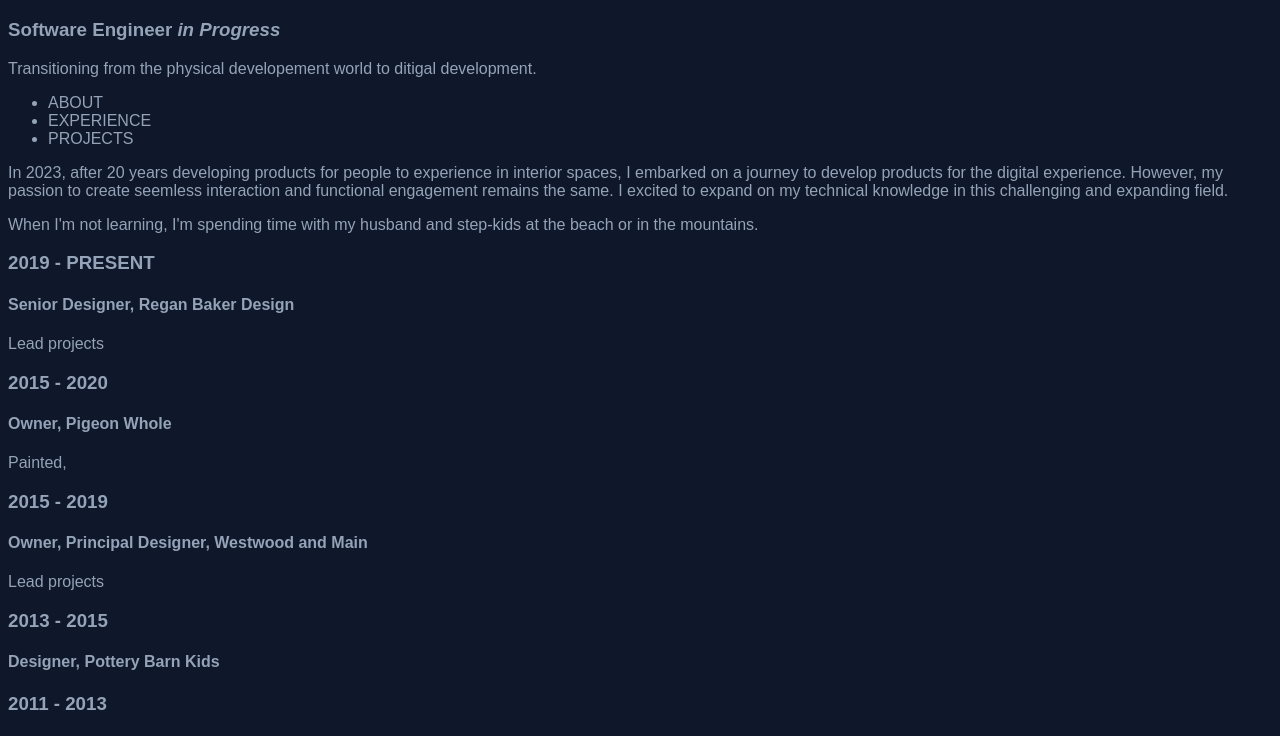
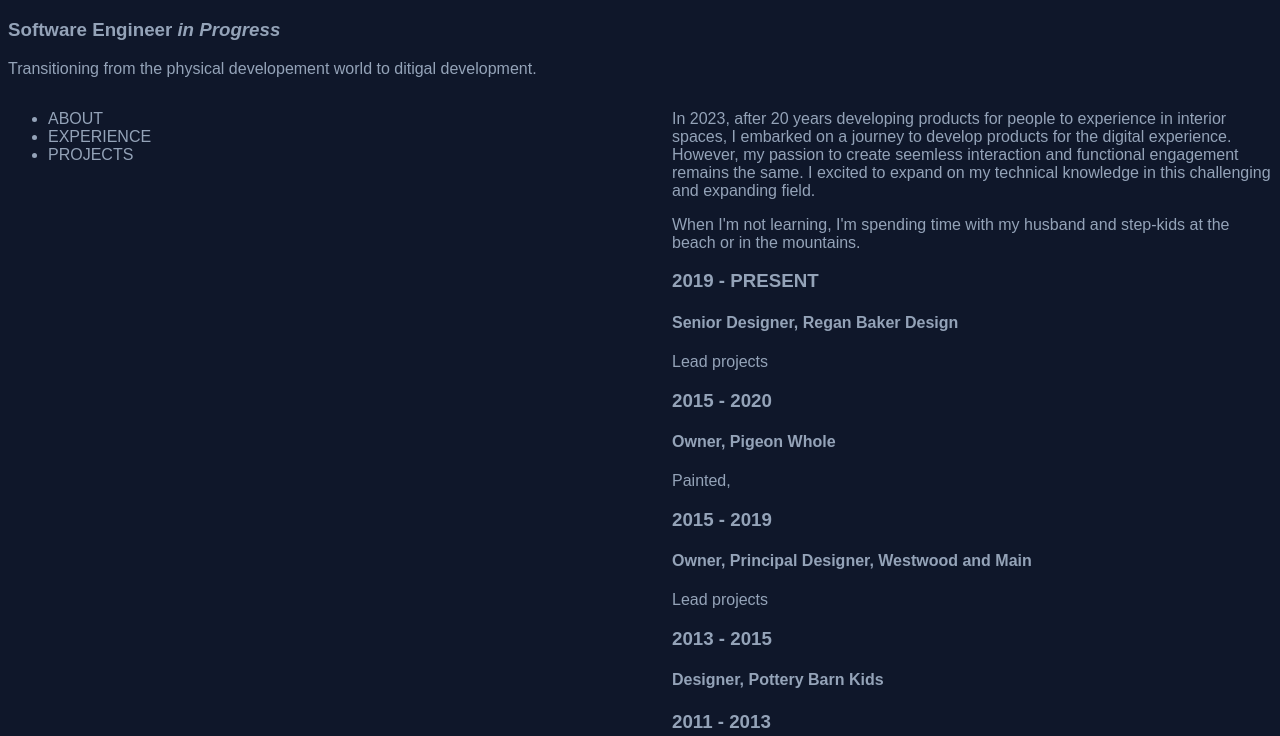
Before and after one commit to KClasen/Epicodus-Independent_Project1, a plain HTML site: page index.html in a window 1280 px wide. Shown: the part 61-797 px from the top of the page. Drawn offline with Linux system fonts and the light colour scheme.

Commit message:
Add columns and sidebar

```diff
--- a/css/styles.css
+++ b/css/styles.css
@@ -5,6 +5,16 @@ body {
 
 }
 
+.sidebar {
+    width: 30%;
+    float: left;
+}
+
+.column {
+    width: 600px;
+    float: right;
+  }
+
 h1 {
     color: rgb(242, 247, 244);
 }
--- a/index.html
+++ b/index.html
@@ -10,13 +10,15 @@
     <h1>Kat Clasen</h1>
     <h3>Software Engineer <em>in Progress</em></h3>
     <p>Transitioning from the physical developement world to ditigal development.</p>
-
+<div class="sidebar">
     <ul>
         <li>ABOUT</li>
         <li>EXPERIENCE</li>
         <li>PROJECTS</li>
     </ul>
+</div>
 
+<div class="column">
     <p>In 2023, after 20 years developing products for people to experience in interior spaces, I embarked on a journey
         to develop products for the digital experience. However, my passion to create seemless interaction and
         functional engagement remains the same. I excited to expand on my technical knowledge in this challenging and
@@ -53,6 +55,8 @@
     <h3>2003 - 2007</h3>
     <h4>Designer, Danielle Galland Interiors</h4>
 
+</div>
+
 
 
 </body>
```
